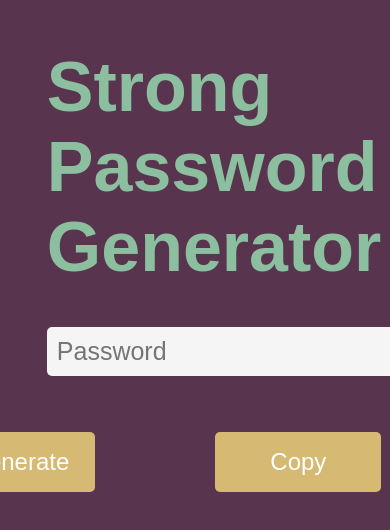
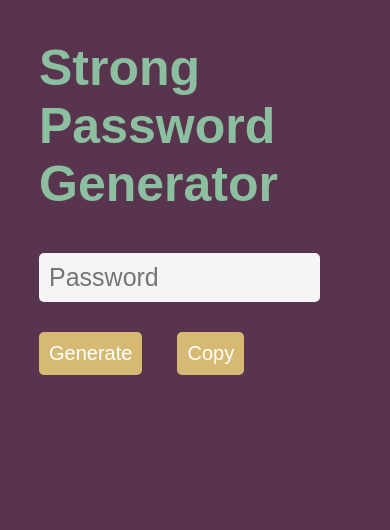
Before and after one commit to pasan2002/Password-Generator, a plain HTML site: page index.html in a window 390 px wide. Drawn offline with Linux system fonts and the light colour scheme.

Commit message:
Add files via upload

```diff
--- a/style.css
+++ b/style.css
@@ -18,7 +18,7 @@ h1 {
 }
 
 #password{
-    width: 100%;
+    width: 80%;
     margin-top: 40px;
     margin-bottom: 30px;
     background-color: whitesmoke;
@@ -36,17 +36,12 @@ input {
 .btn{
     display: flex;
     flex-direction: row;
-    align-items: center;
-    justify-content: center;
-    padding: 26px 26px;
+    align-items: flex-start;
+
+
 
 }
 
-#b1 img{
-    width: 25px;
-    margin-right: 10px;
-
-}
 
 #b1{
     background: #D6BA73;
@@ -59,7 +54,7 @@ input {
     align-items: center;
     justify-content: center;
     font-weight: 300;
-    margin-right: 120px;
+    margin-right: 10%;
     padding:  16px 26px;
 
 }
@@ -75,7 +70,22 @@ input {
     align-items: center;
     justify-content: center;
     font-weight: 300;
-    margin-right: 120px;
+
     padding:  16px 55px;
 
 }
+
+@media screen and (max-width: 768px) {
+    .container {
+        margin: 10%;
+    }
+
+    h1 {
+        font-size: 50px;
+    }
+
+    #b1, #b2 {
+        font-size: 20px;
+        padding: 10px;
+    }
+}
```
